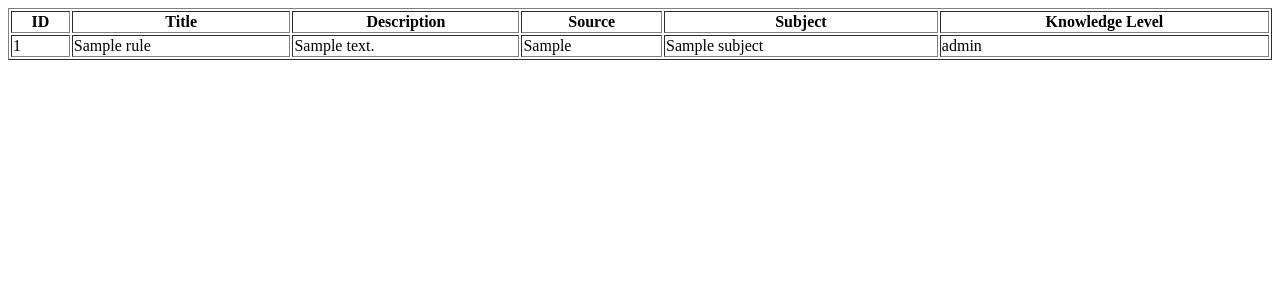
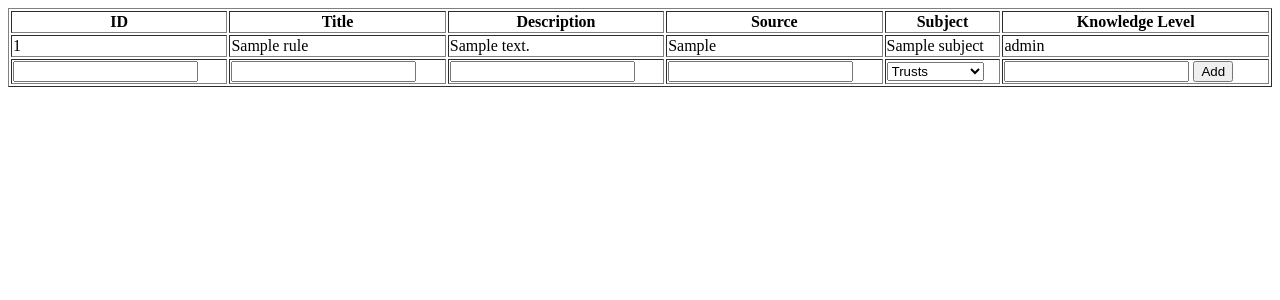
Before and after one commit to carolineorsi/BarCommons, a Flask app: page /add-rule in a window 1280 px wide. Shown: the top 300 px of the page. Run offline with Flask 2, Linux system fonts and the light colour scheme; tables that the repository leaves empty hold one stand-in row (values such as "Sample post"); parts of the project's set-up code (start-up, migrations or seed data) failed here and were passed over.

Commit message:
Added entry form for new rules that updates database.

```diff
--- a/app.py
+++ b/app.py
@@ -35,6 +35,23 @@ def list_rules():
     return render_template("rule-list.html",
                            rules=rules)
 
+@app.route("/add-rule", methods=["POST"])
+def add_rule():
+    new_rule = model.Rule()
+    new_rule.id = int(request.form.get("id"))
+    new_rule.title = request.form.get("title")
+    new_rule.description = request.form.get("description")
+    new_rule.source = request.form.get("source")
+    new_rule.subject_id = int(request.form.get("subject"))
+    new_rule.knowledge_level = request.form.get("knowledge_level")
+    model.session.add(new_rule)
+    model.session.commit()
+
+
+    print new_rule
+
+    return redirect(url_for('list_rules'))
+
 
 @app.route("/add-question", methods=["GET"])
 def list_questions():
--- a/templates/rule-list.html
+++ b/templates/rule-list.html
@@ -22,6 +22,26 @@
                     <td>{{ rule.knowledge_level }}</td>
                 </tr>
             {% endfor %}
+            <form method="POST" action="/add-rule">
+                <tr>
+                    <td><input type="text" name="id"></input></td>
+                    <td><input type="text" name="title"</input></td>
+                    <td><input type="text" name="description"></input></td>
+                    <td><input type="text" name="source"></input></td>
+                    <td>
+                        <select name="subject">
+                            <option value="1">Trusts</option>
+                            <option value="2">Basics</option>
+                            <option value="3">Revocability</option>
+                            <option value="4">Presumption</option>
+                            <option value="5">General</option>
+                        </select>
+                    </td>
+                    <td><input type="text" name="knowledge_level"></input>
+                        <button type="submit">Add</button>
+                    </td>
+                </tr>
+            </form>
         </table>
     </body>
 </html>
```
